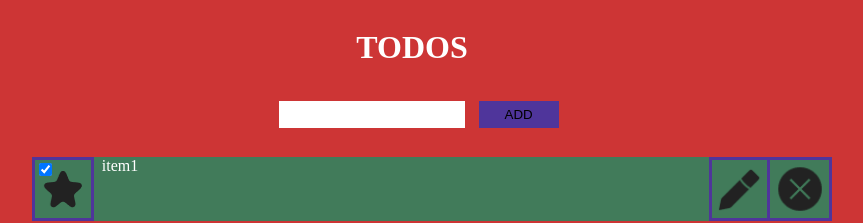
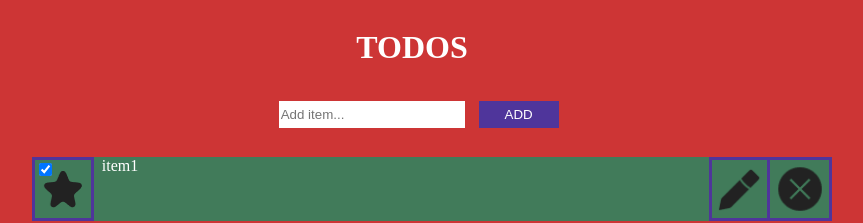
Before and after one commit to costik2020/0007-todo-or-not-todo-react, a React (Create React App) app: page / in a window 1280 px wide. Shown: the top 223 px of the page, without its empty margins (228-1091 px from the left). Built offline with nearby package versions, Linux system fonts and the light colour scheme.

Commit message:
Fiddled with the top form and top button styles

```diff
--- a/src/components/Form.js
+++ b/src/components/Form.js
@@ -28,8 +28,9 @@ function Form(props){
 			type="text"
 			value={name}
 			onChange={handleChange}
+			placeholder="Add item..."
 			></input>
-			<button>ADD</button>
+			<button className="add-button">ADD</button>
 		</form>
 	);
 }
--- a/src/index.css
+++ b/src/index.css
@@ -36,11 +36,16 @@ form button {
 
 form button:hover {
 	background-color: #F9DC5C;
+	color: black;
 }
 
 form button:active {
 	background-color: #F9B5AC;
 
+}
+
+form .add-button {
+	color: #FFFFFF;
 }
 
 /*Styles for the list of items*/
```
